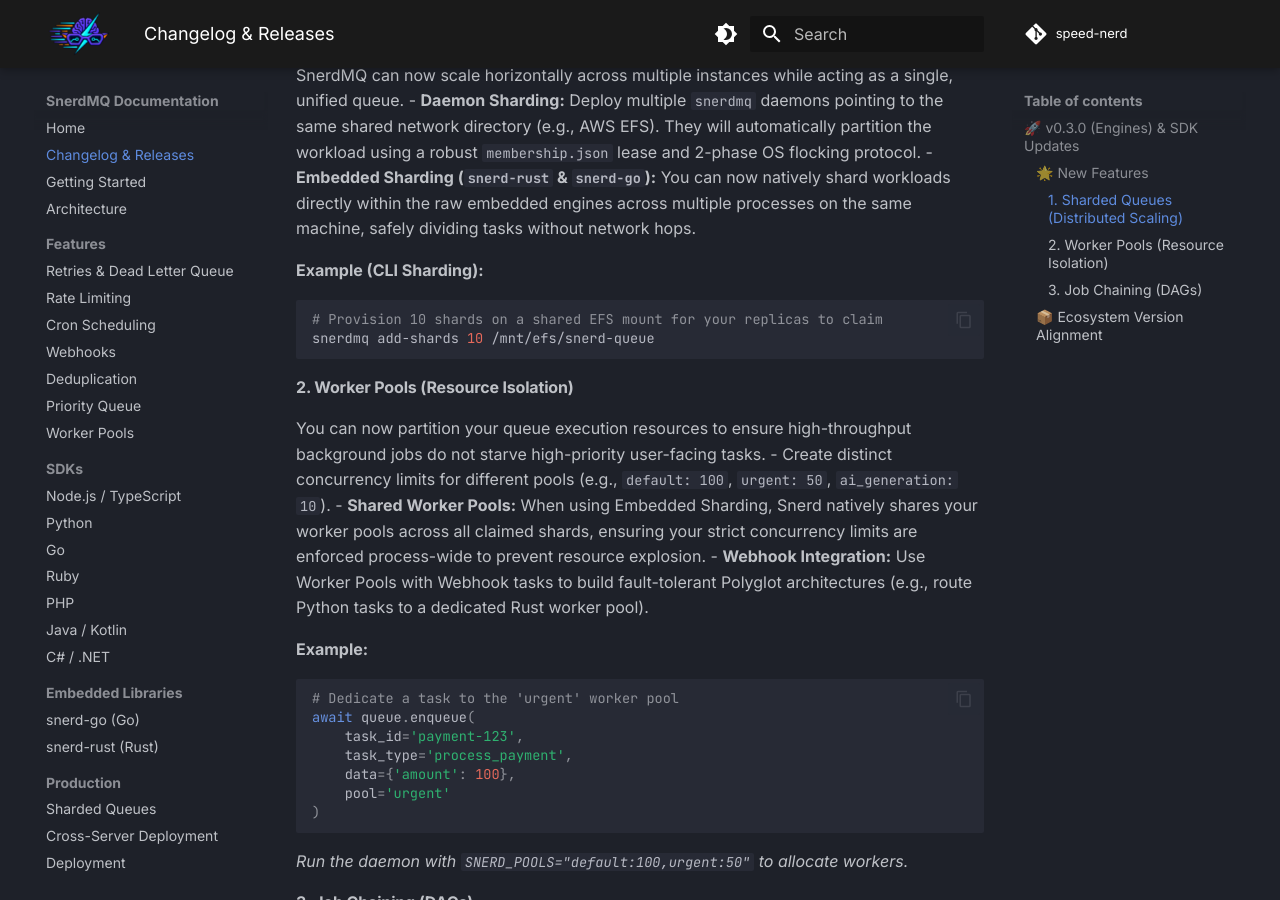
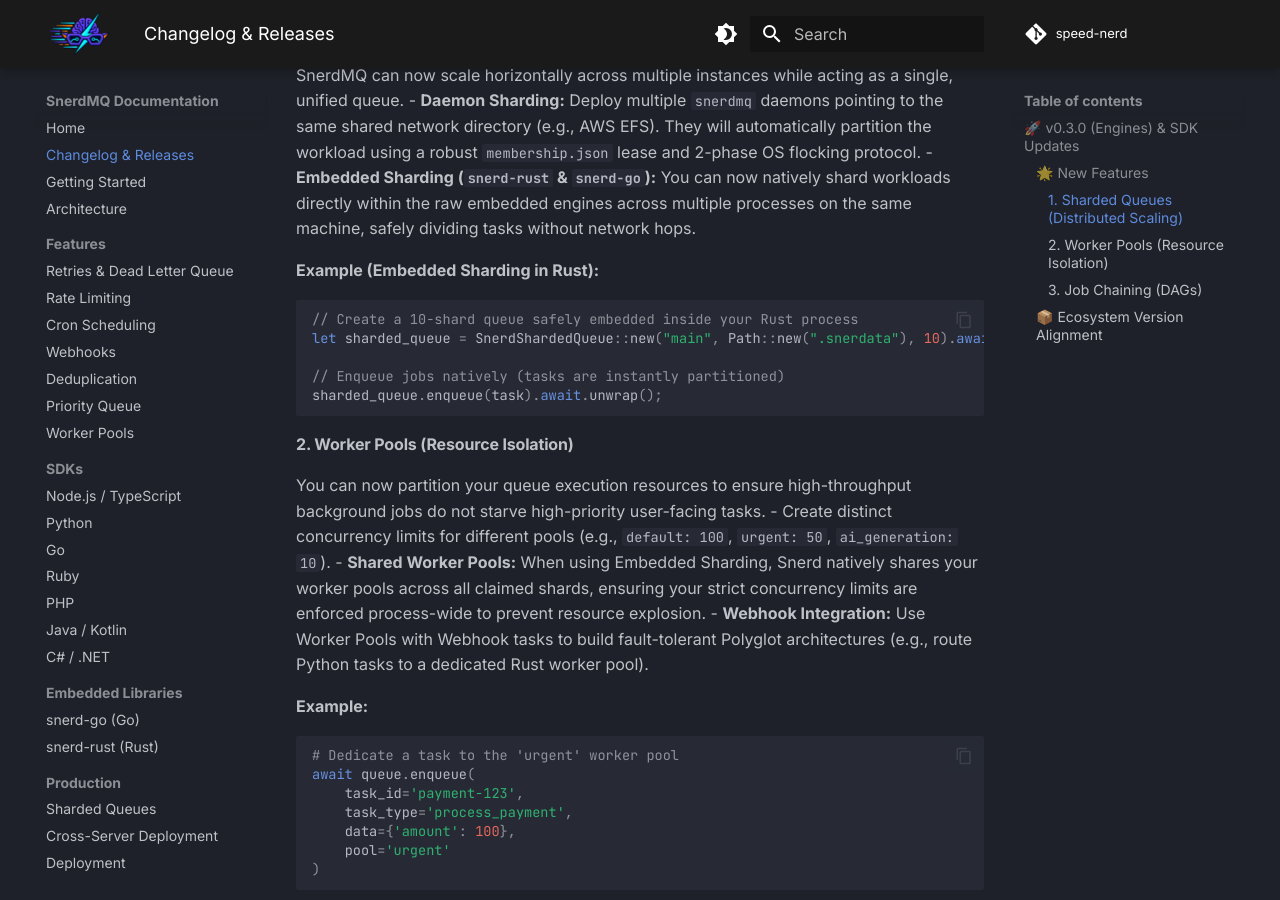
Before and after one commit to speed-nerd/docs, an MkDocs documentation site: the page built from docs/changelog.md, in a window 1280 px wide and 900 px high, scrolled down 543 px. Built offline with MkDocs 1.6.1 and Material for MkDocs 9.7.7, drawn with Linux system fonts in a browser that asks for light colours.

Commit message:
docs: fix embedded sharding code example

````diff
--- a/docs/changelog.md
+++ b/docs/changelog.md
@@ -16,10 +16,13 @@
 - **Daemon Sharding:** Deploy multiple `snerdmq` daemons pointing to the same shared network directory (e.g., AWS EFS). They will automatically partition the workload using a robust `membership.json` lease and 2-phase OS flocking protocol.
 - **Embedded Sharding (`snerd-rust` & `snerd-go`):** You can now natively shard workloads directly within the raw embedded engines across multiple processes on the same machine, safely dividing tasks without network hops.
 
-**Example (CLI Sharding):**
-```bash
-# Provision 10 shards on a shared EFS mount for your replicas to claim
-snerdmq add-shards 10 /mnt/efs/snerd-queue
+**Example (Embedded Sharding in Rust):**
+```rust
+// Create a 10-shard queue safely embedded inside your Rust process
+let sharded_queue = SnerdShardedQueue::new("main", Path::new(".snerdata"), 10).await;
+
+// Enqueue jobs natively (tasks are instantly partitioned)
+sharded_queue.enqueue(task).await.unwrap();
 ```
 
 #### 2. Worker Pools (Resource Isolation)
````
